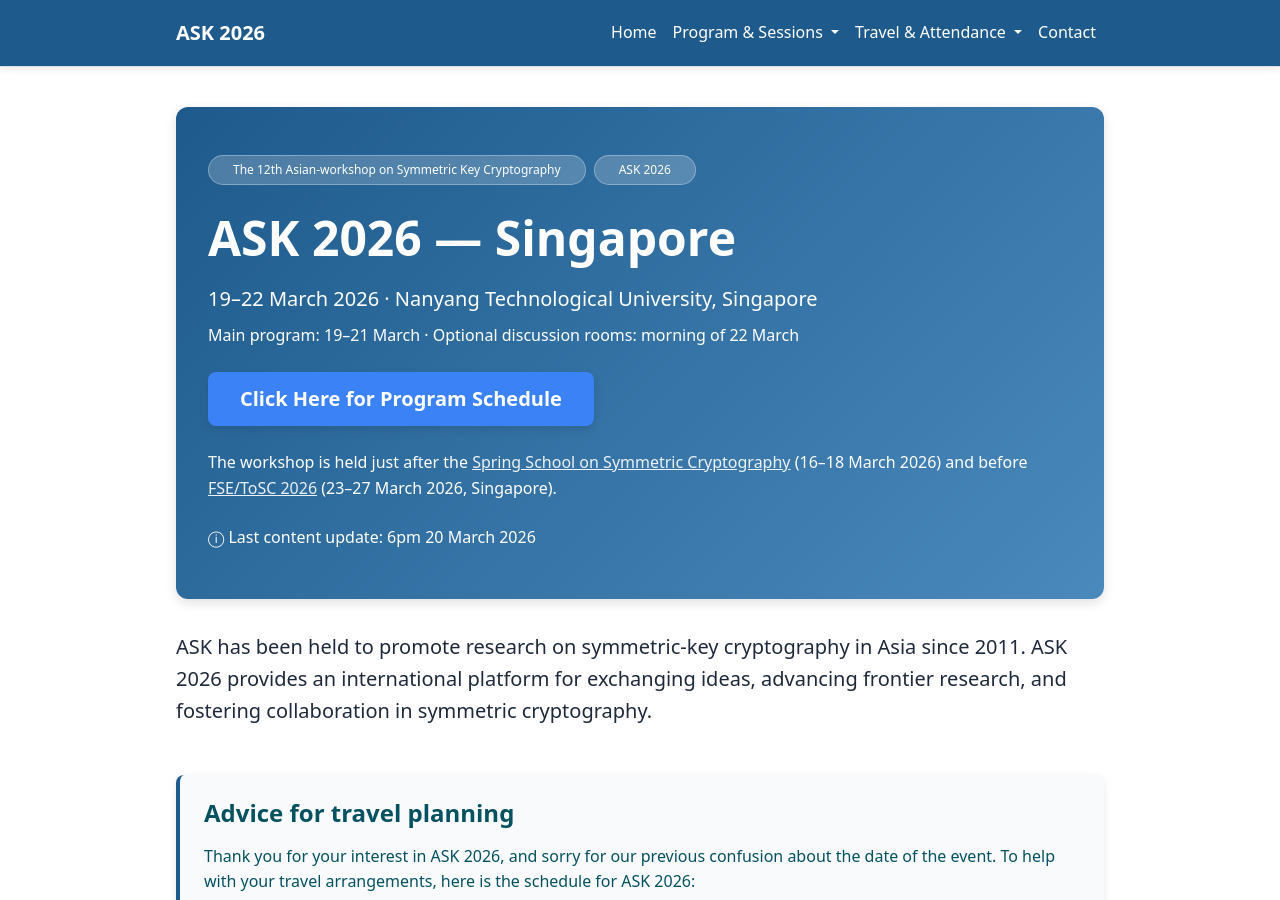
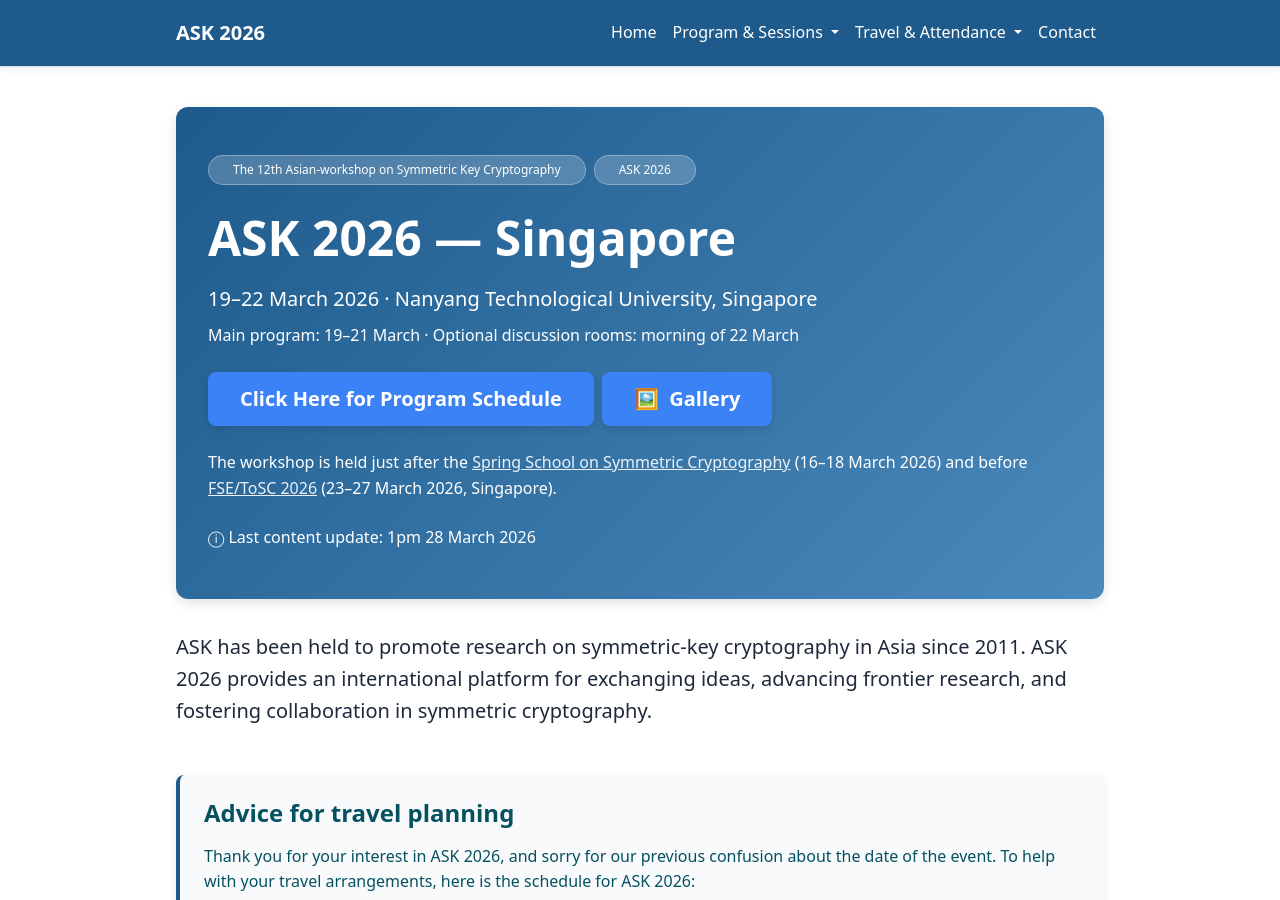
Before and after one commit to ask2026/ask2026.github.io, a Jekyll site: the page built from index.md, in a window 1280 px wide and 900 px high. Built offline with Jekyll 4.4.1, drawn with Linux system fonts in a browser that asks for light colours.

Commit message:
create gallery page

```diff
--- a/index.md
+++ b/index.md
@@ -23,12 +23,13 @@ permalink: /
     </div>
     <div class="d-flex flex-wrap gap-2">
       <a class="btn btn-primary btn-lg" href="{{ '/program/' | relative_url }}">Click Here for Program Schedule</a>
+      <a class="btn btn-primary btn-lg" href="{{ '/gallery/' | relative_url }}">&#128444;&nbsp;&nbsp;Gallery</a>
     </div>
     <p class="mb-0 opacity-90">
       The workshop is held just after the <a href="https://informatik.rub.de/symcrypt/springschool2026/" style="color: white; text-decoration: underline; opacity: 0.9;">Spring School on Symmetric Cryptography</a> (16–18 March 2026) and before <a href="https://fse.iacr.org/2026" style="color: white; text-decoration: underline; opacity: 0.9;">FSE/ToSC 2026</a> (23–27 March 2026, Singapore).
     </p>
     <p class="mb-0 opacity-90">
-      ⓘ Last content update: 6pm 20 March 2026
+      ⓘ Last content update: 1pm 28 March 2026
     </p>
   </div>
 </div>
```
